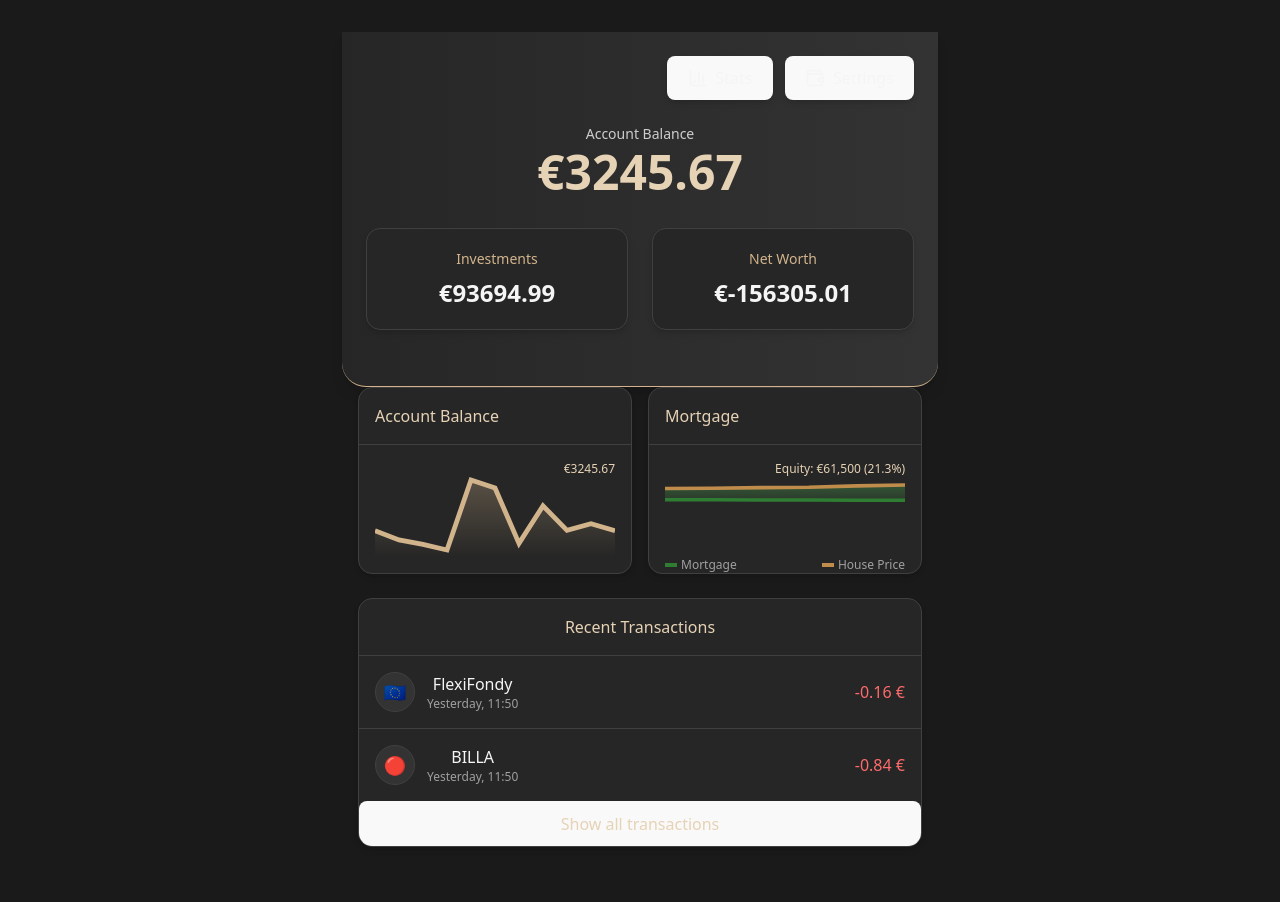
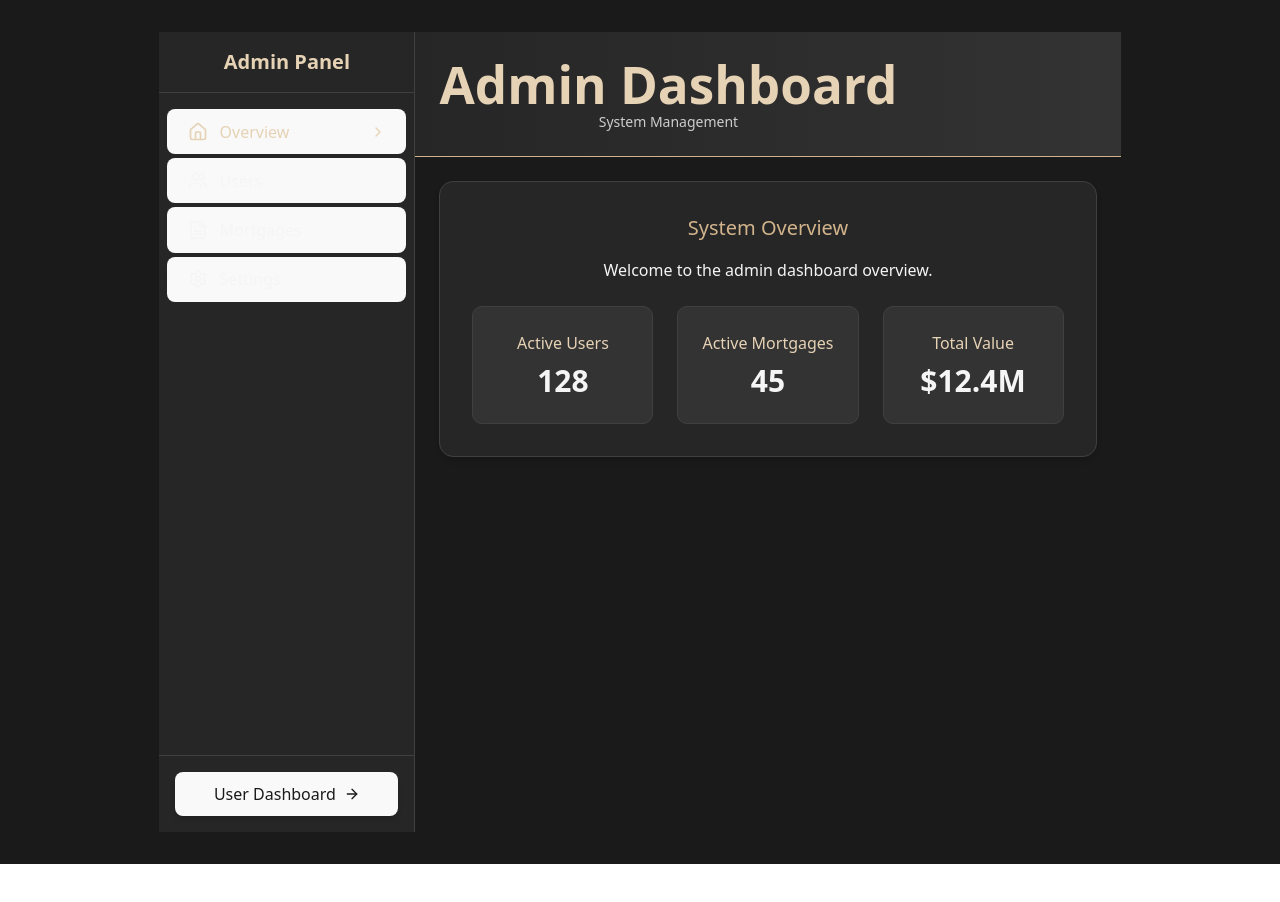
Before and after one commit to smart-mortgages/app, a React (Vite) app in the folder fractional-mortgage-dapp/: page /admin in a window 1280 px wide. Before the commit this address led to /dashboard. Shown: the top 902 px of the page. After the commit the page ends 864 px from the top, so only its background shows below. Built offline with nearby package versions, Linux system fonts and the light colour scheme.

Commit message:
feat: add admin dashboard with overview, users, mortgages, and settings sections

```diff
--- a/fractional-mortgage-dapp/src/App.tsx
+++ b/fractional-mortgage-dapp/src/App.tsx
@@ -2,6 +2,7 @@ import { BrowserRouter as Router, Routes, Route, Navigate } from 'react-router-d
 import Dashboard from './pages/user/Dashboard'
 import AccountBalanceDetail from './pages/user/AccountBalanceDetail'
 import MortgageDetail from './pages/user/MortgageDetail'
+import AdminDashboard from './pages/admin/Dashboard'
 import './App.css'
 
 function App() {
@@ -11,6 +12,7 @@ function App() {
         <Route path="/dashboard" element={<Dashboard />} />
         <Route path="/account-balance" element={<AccountBalanceDetail />} />
         <Route path="/mortgage" element={<MortgageDetail />} />
+        <Route path="/admin" element={<AdminDashboard />} />
         <Route path="*" element={<Navigate to="/dashboard" replace />} />
       </Routes>
     </Router>
--- /dev/null
+++ b/fractional-mortgage-dapp/src/pages/admin/Dashboard.tsx
@@ -0,0 +1,134 @@
+import { ArrowRight, Home, Users, FileText, Settings, ChevronRight } from 'lucide-react';
+import { useNavigate } from 'react-router-dom';
+import { useState } from 'react';
+
+const AdminDashboard = () => {
+  const navigate = useNavigate();
+  const [activeSection, setActiveSection] = useState('overview');
+
+  // Navigation items for the sidebar
+  const navItems = [
+    { id: 'overview', label: 'Overview', icon: <Home className="w-5 h-5" /> },
+    { id: 'users', label: 'Users', icon: <Users className="w-5 h-5" /> },
+    { id: 'mortgages', label: 'Mortgages', icon: <FileText className="w-5 h-5" /> },
+    { id: 'settings', label: 'Settings', icon: <Settings className="w-5 h-5" /> },
+  ];
+
+  // Render content based on active section
+  const renderContent = () => {
+    switch (activeSection) {
+      case 'overview':
+        return (
+          <div className="bg-[#262626] rounded-xl shadow-md p-8 border border-[#404040]">
+            <h3 className="text-xl font-medium text-[#d2b48c] mb-4">System Overview</h3>
+            <p className="text-[#f5f5f5] mb-6">Welcome to the admin dashboard overview.</p>
+            <div className="grid grid-cols-1 md:grid-cols-2 lg:grid-cols-3 gap-6">
+              <div className="bg-[#333333] p-6 rounded-lg border border-[#404040]">
+                <h4 className="text-[#e6d2b5] font-medium mb-2">Active Users</h4>
+                <p className="text-3xl font-bold text-[#f5f5f5]">128</p>
+              </div>
+              <div className="bg-[#333333] p-6 rounded-lg border border-[#404040]">
+                <h4 className="text-[#e6d2b5] font-medium mb-2">Active Mortgages</h4>
+                <p className="text-3xl font-bold text-[#f5f5f5]">45</p>
+              </div>
+              <div className="bg-[#333333] p-6 rounded-lg border border-[#404040]">
+                <h4 className="text-[#e6d2b5] font-medium mb-2">Total Value</h4>
+                <p className="text-3xl font-bold text-[#f5f5f5]">$12.4M</p>
+              </div>
+            </div>
+          </div>
+        );
+      case 'users':
+        return (
+          <div className="bg-[#262626] rounded-xl shadow-md p-8 border border-[#404040]">
+            <h3 className="text-xl font-medium text-[#d2b48c] mb-4">User Management</h3>
+            <p className="text-[#f5f5f5] mb-6">Manage system users and permissions.</p>
+            <p className="text-[#a0a0a0]">User management features will be implemented here.</p>
+          </div>
+        );
+      case 'mortgages':
+        return (
+          <div className="bg-[#262626] rounded-xl shadow-md p-8 border border-[#404040]">
+            <h3 className="text-xl font-medium text-[#d2b48c] mb-4">Mortgage Management</h3>
+            <p className="text-[#f5f5f5] mb-6">Review and manage mortgage contracts.</p>
+            <p className="text-[#a0a0a0]">Mortgage management features will be implemented here.</p>
+          </div>
+        );
+      case 'settings':
+        return (
+          <div className="bg-[#262626] rounded-xl shadow-md p-8 border border-[#404040]">
+            <h3 className="text-xl font-medium text-[#d2b48c] mb-4">System Settings</h3>
+            <p className="text-[#f5f5f5] mb-6">Configure system parameters and options.</p>
+            <p className="text-[#a0a0a0]">Settings features will be implemented here.</p>
+          </div>
+        );
+      default:
+        return (
+          <div className="bg-[#262626] rounded-xl shadow-md p-8 border border-[#404040] text-center">
+            <h3 className="text-xl font-medium text-[#d2b48c] mb-4">Select a Section</h3>
+            <p className="text-[#f5f5f5]">Please select a section from the sidebar.</p>
+          </div>
+        );
+    }
+  };
+
+  return (
+    <div className="flex h-screen bg-[#1a1a1a] overflow-hidden">
+      {/* Left Sidebar Navigation */}
+      <div className="w-64 h-full bg-[#262626] border-r border-[#404040] flex flex-col">
+        <div className="p-4 border-b border-[#404040]">
+          <h2 className="text-xl font-bold text-[#e6d2b5]">Admin Panel</h2>
+        </div>
+
+        {/* Navigation Links */}
+        <nav className="flex-1 overflow-y-auto py-4">
+          <ul className="space-y-1 px-2">
+            {navItems.map((item) => (
+              <li key={item.id}>
+                <button
+                  onClick={() => setActiveSection(item.id)}
+                  className={`w-full flex items-center px-4 py-3 rounded-lg transition-colors ${activeSection === item.id ? 'bg-[#333333] text-[#e6d2b5]' : 'text-[#f5f5f5] hover:bg-[#2a2a2a]'}`}
+                >
+                  <span className="mr-3">{item.icon}</span>
+                  <span>{item.label}</span>
+                  {activeSection === item.id && <ChevronRight className="w-4 h-4 ml-auto" />}
+                </button>
+              </li>
+            ))}
+          </ul>
+        </nav>
+
+        {/* Bottom section with user dashboard link */}
+        <div className="p-4 border-t border-[#404040]">
+          <button
+            onClick={() => navigate('/dashboard')}
+            className="w-full flex items-center justify-center space-x-2 bg-[#d2b48c] text-[#1a1a1a] px-4 py-2 rounded-lg text-sm font-medium hover:bg-[#c19a6b] transition-colors shadow-md"
+          >
+            <span>User Dashboard</span>
+            <ArrowRight className="w-4 h-4" />
+          </button>
+        </div>
+      </div>
+
+      {/* Main Content Area */}
+      <div className="flex-1 flex flex-col h-full overflow-hidden">
+        {/* Header */}
+        <div className="bg-gradient-to-r from-[#262626] to-[#333333] p-6 border-b border-[#d2b48c]">
+          <div className="flex justify-between items-center">
+            <div>
+              <h1 className="text-2xl font-bold text-[#e6d2b5]">Admin Dashboard</h1>
+              <p className="text-sm text-[#f5f5f5] opacity-80">System Management</p>
+            </div>
+          </div>
+        </div>
+
+        {/* Content */}
+        <div className="flex-1 overflow-y-auto p-6">
+          {renderContent()}
+        </div>
+      </div>
+    </div>
+  );
+};
+
+export default AdminDashboard;
--- a/fractional-mortgage-dapp/src/pages/user/Dashboard.tsx
+++ b/fractional-mortgage-dapp/src/pages/user/Dashboard.tsx
@@ -1,5 +1,5 @@
 // No React import needed
-import { BarChart3, Wallet, ArrowRight } from 'lucide-react';
+import { BarChart3, Wallet, ArrowRight, ShieldCheck } from 'lucide-react';
 import { useNavigate } from 'react-router-dom';
 import SimpleAccountChart from '../../components/dashboard/SimpleAccountChart';
 import SimpleMortgageChart from '../../components/dashboard/SimpleMortgageChart';
@@ -55,6 +55,13 @@ const Dashboard = () => {
       <div className="bg-gradient-to-r from-[#262626] to-[#333333] p-6 rounded-b-3xl shadow-lg border-b border-[#d2b48c]">
         <div className="flex justify-end mb-6">
           <div className="flex space-x-3">
+            <button
+              onClick={() => navigate('/admin')}
+              className="flex items-center space-x-2 bg-[#d2b48c] text-[#f5f5f5] px-4 py-2 rounded-lg text-sm font-medium hover:bg-[#c19a6b] transition-colors shadow-md"
+            >
+              <ShieldCheck className="w-5 h-5" />
+              <span>Admin</span>
+            </button>
             <button className="flex items-center space-x-2 bg-[#d2b48c] text-[#f5f5f5] px-4 py-2 rounded-lg text-sm font-medium hover:bg-[#c19a6b] transition-colors shadow-md">
               <BarChart3 className="w-5 h-5" />
               <span>Stats</span>
```
